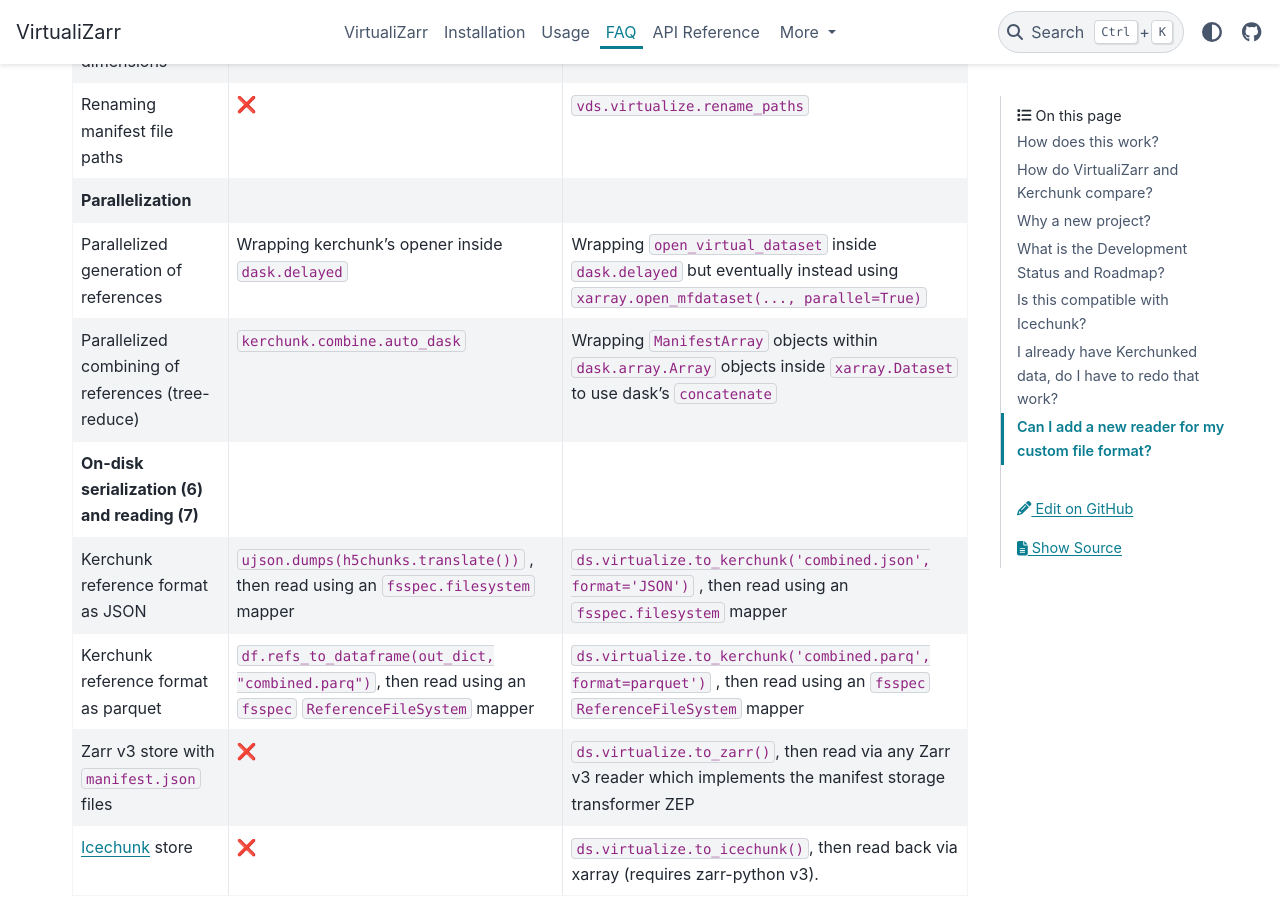
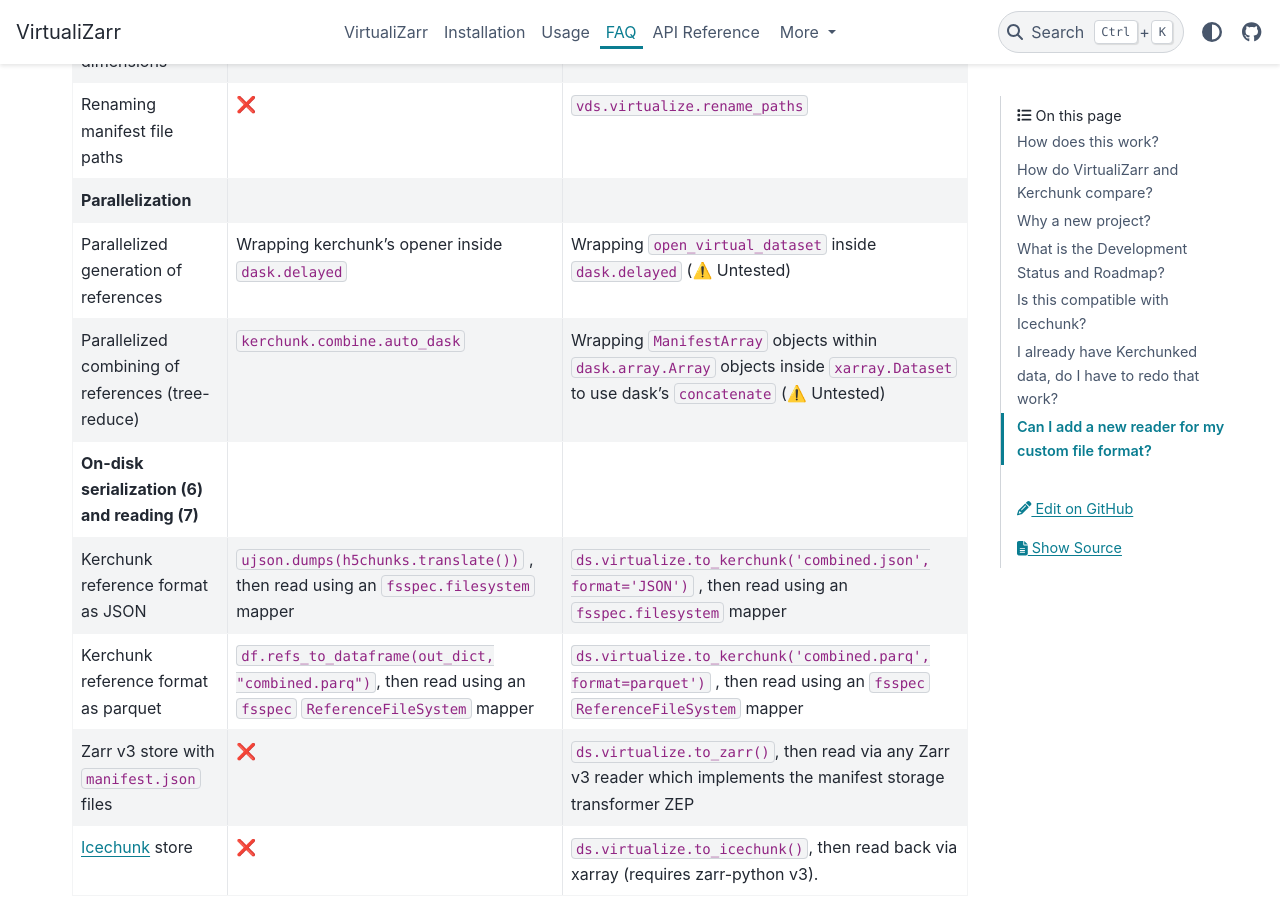
Before and after one commit to zarr-developers/VirtualiZarr, a Sphinx documentation site: the page built from docs/faq.md, in a window 1280 px wide and 900 px high, scrolled down 3660 px. Built offline with Sphinx 7.4.7 and the PyData theme 0.15.4, drawn with Linux system fonts in a browser that asks for light colours.

Commit message:
add warning emojis to the parallelization ideas to indicate they are as-yet untested

```diff
--- a/docs/faq.md
+++ b/docs/faq.md
@@ -46,8 +46,8 @@ Users of kerchunk may find the following comparison table useful, which shows wh
 | Renaming dimensions              | ❌                                                                                                                                  | `xarray.Dataset.rename_dims`                                                                                                                          |
 | Renaming manifest file paths | ❌                                                                                                                                  | `vds.virtualize.rename_paths`                                                                                                                          |
 **Parallelization**                                                      |                                                                                                                                     |                                                                                                                                                  |
-| Parallelized generation of references                                    | Wrapping kerchunk's opener inside `dask.delayed`                                                                                    | Wrapping `open_virtual_dataset` inside `dask.delayed` but eventually instead using `xarray.open_mfdataset(..., parallel=True)`                   |
-| Parallelized combining of references (tree-reduce)                       | `kerchunk.combine.auto_dask`                                                                                                        | Wrapping `ManifestArray` objects within `dask.array.Array` objects inside `xarray.Dataset` to use dask's `concatenate`                           |
+| Parallelized generation of references                                    | Wrapping kerchunk's opener inside `dask.delayed`                                                                                    | Wrapping `open_virtual_dataset` inside `dask.delayed` (⚠️ Untested)
+| Parallelized combining of references (tree-reduce)                       | `kerchunk.combine.auto_dask`                                                                                                        | Wrapping `ManifestArray` objects within `dask.array.Array` objects inside `xarray.Dataset` to use dask's `concatenate` (⚠️ Untested)                         |
 | **On-disk serialization (6) and reading (7)**                            |                                                                                                                                     |                                                                                                                                                  |
 | Kerchunk reference format as JSON                                        | `ujson.dumps(h5chunks.translate())` , then read using an `fsspec.filesystem` mapper                                | `ds.virtualize.to_kerchunk('combined.json', format='JSON')` , then read using an `fsspec.filesystem` mapper                                      |
 | Kerchunk reference format as parquet                                     | `df.refs_to_dataframe(out_dict, "combined.parq")`, then read using an `fsspec` `ReferenceFileSystem` mapper | `ds.virtualize.to_kerchunk('combined.parq', format=parquet')` , then read using an `fsspec` `ReferenceFileSystem` mapper |
```
